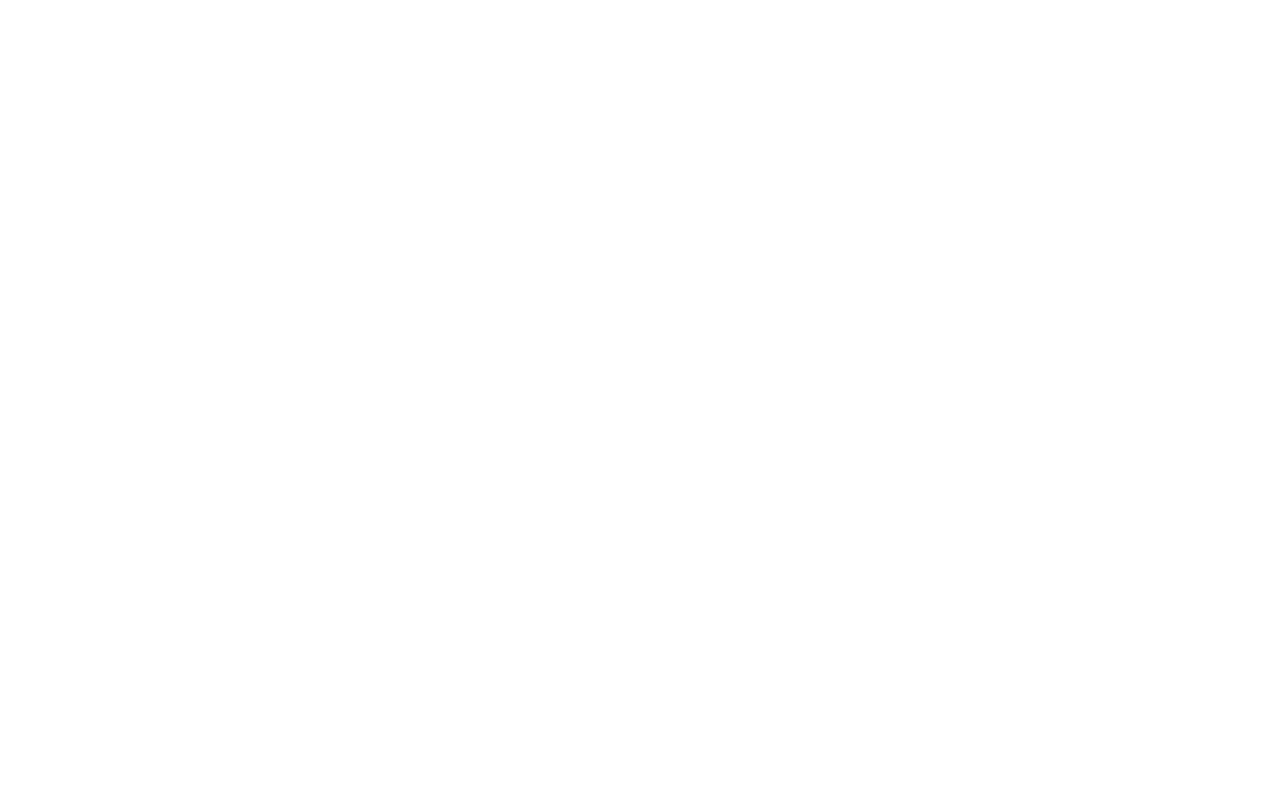
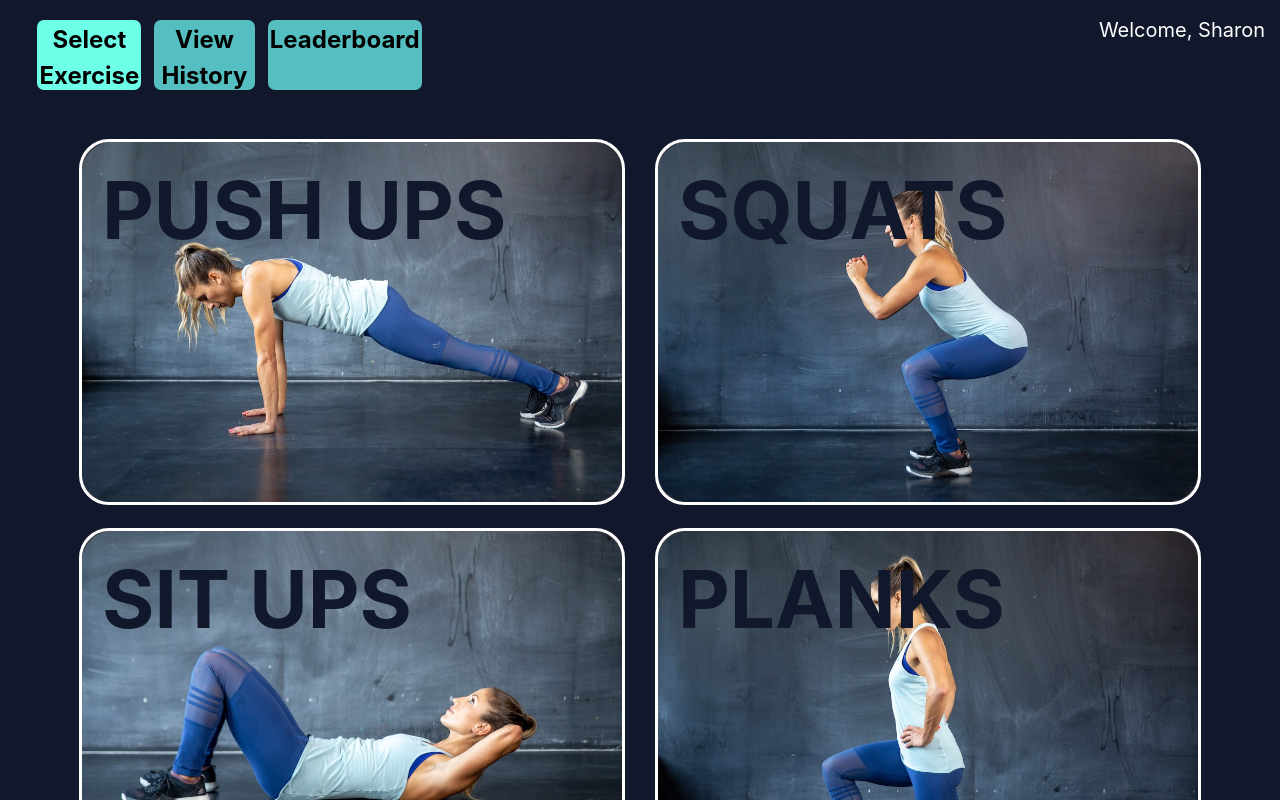
Before and after one commit to LeonSo7/HackTheNorth2020-Fitness-Application, a React (Create React App) app in the folder app/: page /home in a window 1280 px wide. Built offline with nearby package versions, Linux system fonts and the light colour scheme.

Commit message:
page routing, add history and leaderboard page

```diff
--- /dev/null
+++ b/app/src/components/screens/History.js
@@ -0,0 +1,28 @@
+import "../../styles/Home.css";
+import React, { Component } from 'react';
+import Header from "../ui/Header";
+import ExerciseInfoSection from "../ui/ExerciseInfoSection";
+
+class History extends Component {
+  constructor(props) {
+    super(props)
+    this.state = {
+      history: true,
+      exercise: false,
+      leaderBoard: false,
+      title: "History"
+    }
+  }
+
+  render() {
+    return (
+      <div className="mainContainer" >
+        <Header leaderBoard={this.state.leaderBoard} exercise={this.state.exercise} history={this.state.history} />
+        {/* Exercise Cards */}
+        <ExerciseInfoSection title={this.state.title} pu={true} />
+      </div >
+    );
+  }
+}
+
+export default History;
--- a/app/src/components/screens/Home.js
+++ b/app/src/components/screens/Home.js
@@ -11,7 +11,9 @@
   constructor(props) {
     super(props)
     this.state = {
-      exercise: true
+      exercise: true,
+      history: false,
+      leaderBoard: false
     }
   }
 
--- /dev/null
+++ b/app/src/components/screens/LeaderBoard.js
@@ -0,0 +1,28 @@
+import "../../styles/Home.css";
+import React, { Component } from 'react';
+import Header from "../ui/Header";
+import ExerciseInfoSection from "../ui/ExerciseInfoSection";
+
+class LeaderBoard extends Component {
+  constructor(props) {
+    super(props)
+    this.state = {
+      leaderBoard: true,
+      exercise: false,
+      history: false,
+      title: "Leaderboard"
+    }
+  }
+
+  render() {
+    return (
+      <div className="mainContainer" >
+        <Header leaderBoard={this.state.leaderBoard} exercise={this.state.exercise} history={this.state.history} />
+        {/* Exercise Cards */}
+        <ExerciseInfoSection title={this.state.title} pu={true} />
+      </div >
+    );
+  }
+}
+
+export default LeaderBoard;
--- a/app/src/components/ui/Header.js
+++ b/app/src/components/ui/Header.js
@@ -1,6 +1,8 @@
 import "../../styles/Header.css";
 import React, { Component } from 'react';
 import { Row, Col } from 'react-bootstrap';
+import History from "../screens/History";
+import { Link } from "react-router-dom";
 
 class Header extends Component {
   constructor(props) {
@@ -21,25 +23,49 @@
               {
                 (this.state.exercise) ? (
                   <>
-                    <Col style={{ paddingRight: 0, paddingLeft: '1%', marginLeft: '3%' }} > <div className="currentPageButton">Select Exercise</div></Col>
-                    <Col style={{ paddingRight: 0, paddingLeft: '1%' }} > <div className="topButtons">View History</div></Col>
-                    <Col style={{ paddingRight: 0, paddingLeft: '1%' }}><div className="topButtons">Leaderboard</div></Col>
+                    <Col style={{ paddingRight: 0, paddingLeft: '1%', marginLeft: '3%' }} > <div className="currentPageButton" >Select Exercise</div></Col>
+                    <Col style={{ paddingRight: 0, paddingLeft: '1%' }} >
+                      <div className="topButtons">
+                        <Link to="/history" style={{ textDecoration: 'none', color: 'black' }}>View History</Link>
+                      </div>
+                    </Col>
+                    <Col style={{ paddingRight: 0, paddingLeft: '1%' }} >
+                      <div className="topButtons">
+                        <Link to="/leaderboard" style={{ textDecoration: 'none', color: 'black' }}>Leaderboard</Link>
+                      </div>
+                    </Col>
                     <Col xs lg="8"><div className="welcome" style={{ textAlign: 'right', padding: '15px' }}> Welcome, Sharon </div></Col>
                   </>
                 )
                   :
                   (this.state.history) ? (
                     <>
-                      <Col style={{ paddingRight: 0, paddingLeft: '1%', marginLeft: '3%' }} > <div className="currentPageButton">Select Exercise</div></Col>
-                      <Col style={{ paddingRight: 0, paddingLeft: '1%' }} > <div className="currentPageButton">View History</div></Col>
-                      <Col style={{ paddingRight: 0, paddingLeft: '1%' }}><div className="topButtons">Leaderboard</div></Col>
+                      <Col style={{ paddingRight: 0, paddingLeft: '1%' }} >
+                        <div className="topButtons">
+                          <Link to="/home" style={{ textDecoration: 'none', color: 'black' }}>Select Exercise</Link>
+                        </div>
+                      </Col>
+                      <Col style={{ paddingRight: 0, paddingLeft: '1%' }} > <div className="currentPageButton" onClick={<History />} >View History</div></Col>
+                      <Col style={{ paddingRight: 0, paddingLeft: '1%' }} >
+                        <div className="topButtons">
+                          <Link to="/leaderboard" style={{ textDecoration: 'none', color: 'black' }}>Leaderboard</Link>
+                        </div>
+                      </Col>
                       <Col xs lg="8"><div className="welcome" style={{ textAlign: 'right', padding: '15px' }}> Welcome, Sharon </div></Col>
                     </>
                   )
                     :
                     <>
-                      <Col style={{ paddingRight: 0, paddingLeft: '1%', marginLeft: '3%' }} > <div className="topButtons">Select Exercise</div></Col>
-                      <Col style={{ paddingRight: 0, paddingLeft: '1%' }} > <div className="topButtons">View History</div></Col>
+                      <Col style={{ paddingRight: 0, paddingLeft: '1%' }} >
+                        <div className="topButtons">
+                          <Link to="/home" style={{ textDecoration: 'none', color: 'black' }}>Select Exercise</Link>
+                        </div>
+                      </Col>
+                      <Col style={{ paddingRight: 0, paddingLeft: '1%' }} >
+                        <div className="topButtons">
+                          <Link to="/history" style={{ textDecoration: 'none', color: 'black' }}>View History</Link>
+                        </div>
+                      </Col>
                       <Col style={{ paddingRight: 0, paddingLeft: '1%' }}><div className="currentPageButton">Leaderboard</div></Col>
                       <Col xs lg="8"><div className="welcome" style={{ textAlign: 'right', padding: '15px' }}> Welcome, Sharon </div></Col>
                     </>
--- a/app/src/index.js
+++ b/app/src/index.js
@@ -2,15 +2,24 @@
 import ReactDOM from 'react-dom';
 import './index.css';
 import App from './App';
-import { BrowserRouter } from 'react-router-dom';
+import { BrowserRouter, Route } from 'react-router-dom';
 import reportWebVitals from './reportWebVitals';
+import History from './components/screens/History';
+import Home from './components/screens/Home';
+import LeaderBoard from './components/screens/LeaderBoard';
 
-ReactDOM.render(
+const routing = (
   <BrowserRouter>
-    <App />
-  </BrowserRouter>,
-  document.getElementById('root')
-);
+    <div>
+      <Route exact path="/" component={App} />
+      <Route path="/history" component={History} />
+      <Route path="/home" component={Home} />
+      <Route path="/leaderboard" component={LeaderBoard} />
+    </div>
+  </BrowserRouter>
+)
+
+ReactDOM.render(routing, document.getElementById('root'));
 
 // If you want to start measuring performance in your app, pass a function
 // to log results (for example: reportWebVitals(console.log))
--- a/app/src/styles/Header.css
+++ b/app/src/styles/Header.css
@@ -12,7 +12,7 @@
 }
 
 .topButtons {
-background-color: #55BEC0;
+  background-color: #55BEC0;
   border-radius: 7px;
   font-weight: bold;
   margin: 20px auto;
@@ -22,6 +22,7 @@
   width: 100%;
   text-align: center;
   font-size: 24px;
+  color: black !important;
 }
 
 
@@ -36,6 +37,7 @@
   width: 100%;
   text-align: center;
   font-size: 24px;
+  color: black;
 }
 
 .welcome {
```
Also changed, not shown: 1 other file (tests, documents, lock files or other folders).
